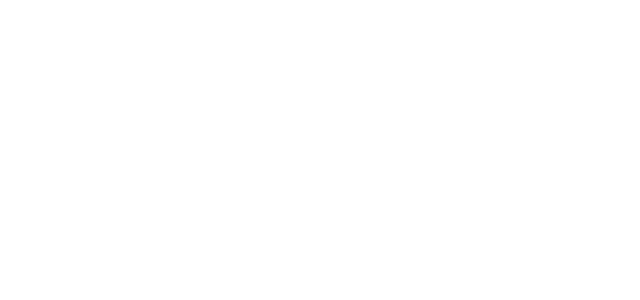
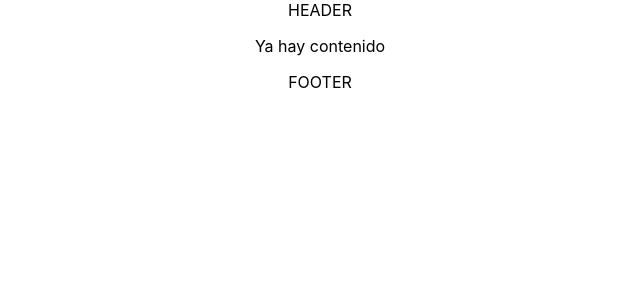
Before and after one commit to ClaudiaL8/podcasts-search-engine, a React (Create React App) app: page / in a window 1280 px wide. Shown: the top 300 px of the page, without its empty margins (320-960 px from the left). Built offline with nearby package versions, Linux system fonts and the light colour scheme; no server answers.

Commit message:
add custom hook searchPodcasts

```diff
--- a/src/App.js
+++ b/src/App.js
@@ -1,7 +1,23 @@
+import React from 'react'
+import { BrowserRouter as Router, Route, Routes } from 'react-router-dom'
+import { Container } from '@mui/material'
+import Podcaster from './pages/Podcaster'
 import './App.css'
 
 function App() {
-  return <div className="App"></div>
+  return (
+    <Container className="App">
+      <header>HEADER</header>
+      <main>
+        <Router>
+          <Routes>
+            <Route exact path="/" element={<Podcaster />} />
+          </Routes>
+        </Router>
+      </main>
+      <footer>FOOTER</footer>
+    </Container>
+  )
 }
 
 export default App
--- /dev/null
+++ b/src/hooks/usePodcaster.js
@@ -0,0 +1,27 @@
+import { useState, useEffect } from 'react'
+import { searchPodcasts } from '../services/podcasts'
+
+export function usePodcaster() {
+  const [podcasts, setPodcasts] = useState([])
+  const [loading, setLoading] = useState(false)
+  const [error, setError] = useState(false)
+
+  useEffect(() => {
+    getPodcasts()
+  }, [])
+
+  const getPodcasts = async () => {
+    try {
+      setLoading(true)
+      setError(null)
+      const newPodcasts = await searchPodcasts()
+      setPodcasts(newPodcasts)
+    } catch (error) {
+      setError(error.message)
+    } finally {
+      setLoading(false)
+    }
+  }
+
+  return { podcasts, getPodcasts, loading }
+}
--- a/src/index.js
+++ b/src/index.js
@@ -1,17 +1,13 @@
-import React from 'react';
-import ReactDOM from 'react-dom/client';
-import './index.css';
-import App from './App';
-import reportWebVitals from './reportWebVitals';
+import React from 'react'
+import ReactDOM from 'react-dom/client'
+import './index.css'
+import App from './App'
+import reportWebVitals from './reportWebVitals'
 
-const root = ReactDOM.createRoot(document.getElementById('root'));
-root.render(
-  <React.StrictMode>
-    <App />
-  </React.StrictMode>
-);
+const root = ReactDOM.createRoot(document.getElementById('root'))
+root.render(<App />)
 
 // If you want to start measuring performance in your app, pass a function
 // to log results (for example: reportWebVitals(console.log))
 // or send to an analytics endpoint. Learn more: https://bit.ly/CRA-vitals
-reportWebVitals();
+reportWebVitals()
--- /dev/null
+++ b/src/pages/Podcaster.js
@@ -0,0 +1,14 @@
+import { usePodcaster } from '../hooks/usePodcaster'
+import { Container, CircularProgress, Typography } from '@mui/material'
+
+const Podcaster = () => {
+  const { podcasts, getPodcasts, loading } = usePodcaster()
+
+  return (
+    <Container>
+      <main>{loading ? <p>Cargando...</p> : <p>Ya hay contenido</p>}</main>
+    </Container>
+  )
+}
+
+export default Podcaster
--- /dev/null
+++ b/src/services/podcasts.js
@@ -0,0 +1,12 @@
+export const searchPodcasts = async () => {
+  try {
+    const response = await fetch(
+      `https://itunes.apple.com/us/rss/toppodcasts/limit=100/genre=1310/json`
+    )
+    const json = await response.json()
+    const podscasts = json.feed.entry
+    return podscasts
+  } catch (error) {
+    throw new Error('Error searching movies')
+  }
+}
```
